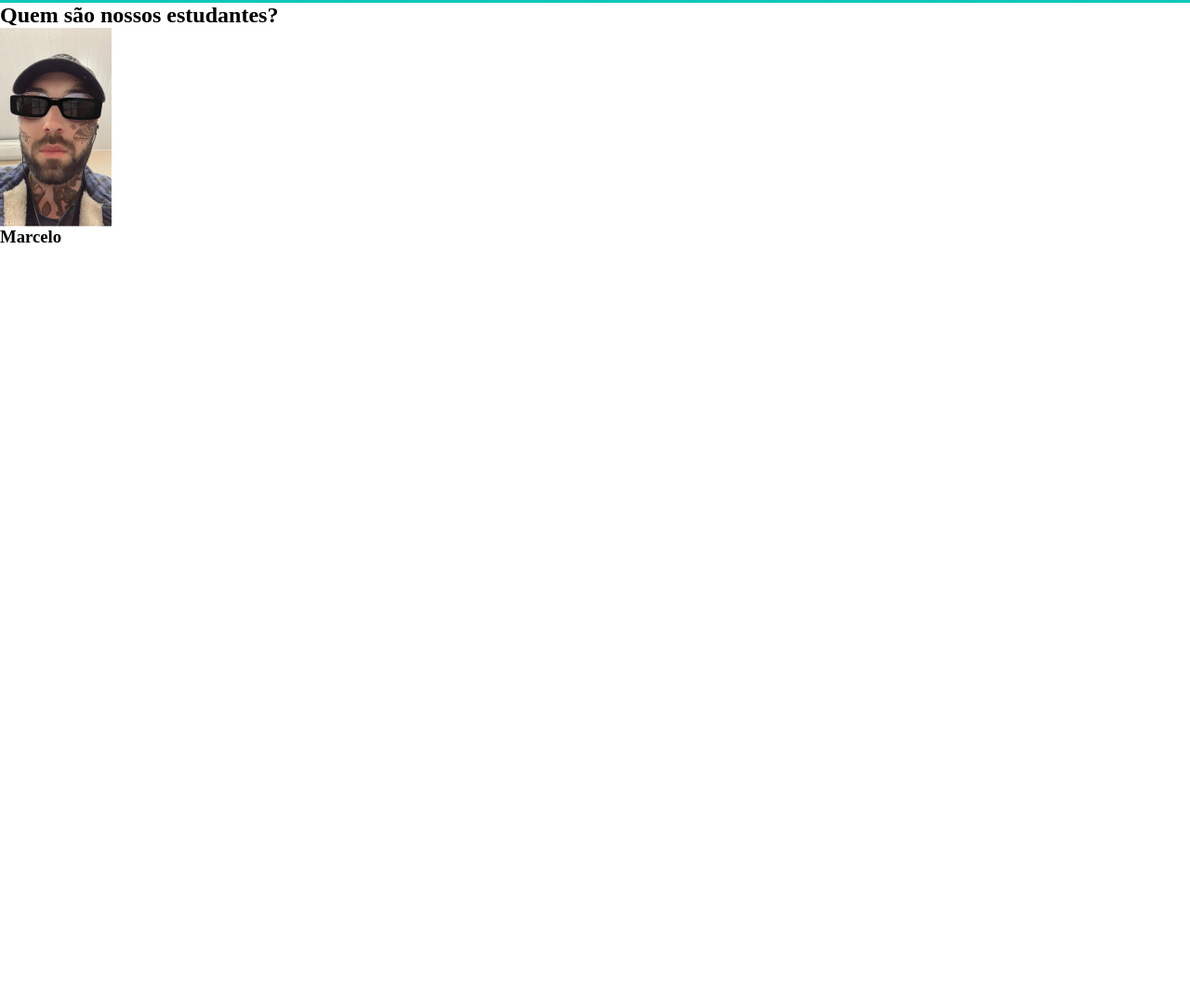
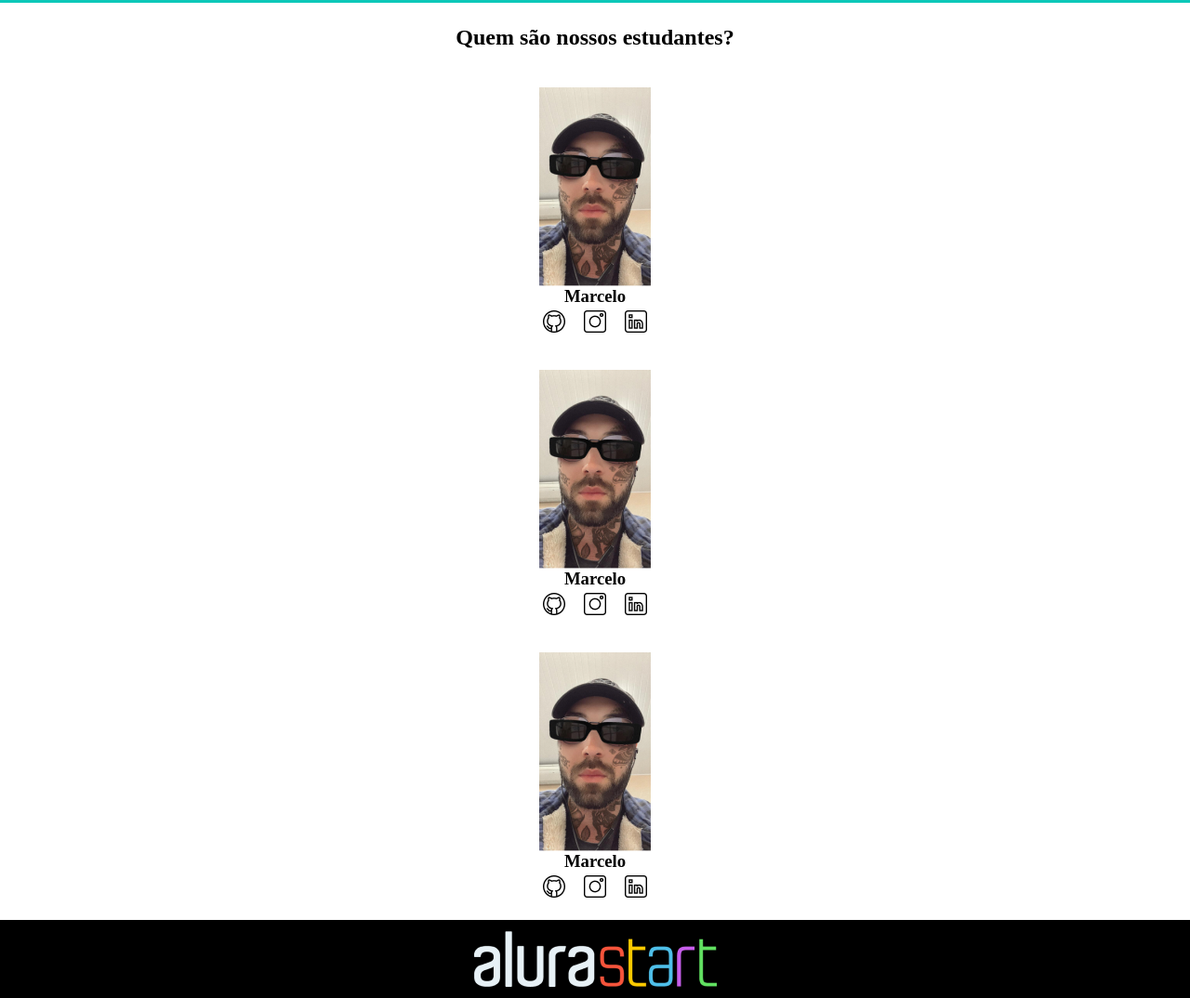
Before and after one commit to emily-caputi/1.projeto-2024, a plain HTML site: page index.html in a window 1280 px wide. Shown: the part 408-1482 px from the top of the page at 93% size. Before the commit the page ends 800 px from the top, so only its background shows below. Drawn offline with Linux system fonts and the light colour scheme; a web font is replaced by a local one.

Commit message:
Add files via upload

```diff
--- a/index.html
+++ b/index.html
@@ -30,8 +30,36 @@
 
     <section class="Estudante">
         <h2 class="estudante-titulo"> Quem são nossos estudantes?</h2>
+    <div class="estudante-todos">
+            <span></span>
+        <div class="estudante-div">
         <img class="estudante-imagem" src="Marcelo 1.png" alt=" foto do marcelo">
          <h3 class="estudante-nome"> Marcelo </h3>
+         <a href="https://github.com/marcelopaludetto"></a><img class="estudante-icone" src="github 1.png" alt=" icone git hub">
+         <a href="https://instagram.com/marcelopaludetto"></a><img class="estudante-icone" src="instagram 1.png" alt=" icone instagram">
+         <a href="https://www.linkedin.com/in/marcelopaludetto/"></a><img class="estudante-icone" src="linkedin 1.png" alt=" icone linkedin">
+        </div>
+
+        <div class="estudante-div">
+            <img class="estudante-imagem" src="Marcelo 1.png" alt=" foto do marcelo">
+             <h3 class="estudante-nome"> Marcelo </h3>
+             <a href="https://github.com/marcelopaludetto"></a><img class="estudante-icone" src="github 1.png" alt=" icone git hub">
+             <a href="https://instagram.com/marcelopaludetto"></a><img class="estudante-icone" src="instagram 1.png" alt=" icone instagram">
+             <a href="https://www.linkedin.com/in/marcelopaludetto/"></a><img class="estudante-icone" src="linkedin 1.png" alt=" icone linkedin">
+            </div>
+
+            <div class="estudante-div">
+                <img class="estudante-imagem" src="Marcelo 1.png" alt=" foto do marcelo">
+                 <h3 class="estudante-nome"> Marcelo </h3>
+                <a href="https://github.com/marcelopaludetto"></a> <img class="estudante-icone" src="github 1.png" alt=" icone git hub">
+                 <a href="https://instagram.com/marcelopaludetto"></a><img class="estudante-icone" src="instagram 1.png" alt=" icone instagram">
+                <a href="https://www.linkedin.com/in/marcelopaludetto/"></a> <img class="estudante-icone" src="linkedin 1.png" alt=" icone linkedin">
+                </div>
+    </div>
     </section>
+    <footer class="rodapé">
+ <img class="rodapé-imagem" src="alurastart logo 1 (2).png" alt=" logo alura start">
+
+    </footer>
 </body>
 </html>
--- a/style.css
+++ b/style.css
@@ -51,3 +51,38 @@ body{
 .escola-titulo{
     padding: 24px 0;
 }
+
+.estudante-imagem{
+ width: 120px;
+
+}
+
+.estudante-icone{
+    width: 24px;
+    padding: 4px 8px ;
+}
+
+.estudante-div{
+   text-align: center;
+   padding: 16px 0;
+}
+
+.etudante-todos{
+    display: grid;
+    grid-template-columns: 20% 20% 20% 20% 20%;
+}
+
+.estudante-titulo{
+    text-align: center;
+    padding: 24px 0px;
+}
+
+.rodapé{
+    background-color: black;
+    text-align: center;
+}
+
+.rodapé{
+    height: 60px;
+    padding: 12px 0;
+}
```
Also changed, not shown: github 1.png (added), instagram 1.png (added), linkedin 1.png (added).
